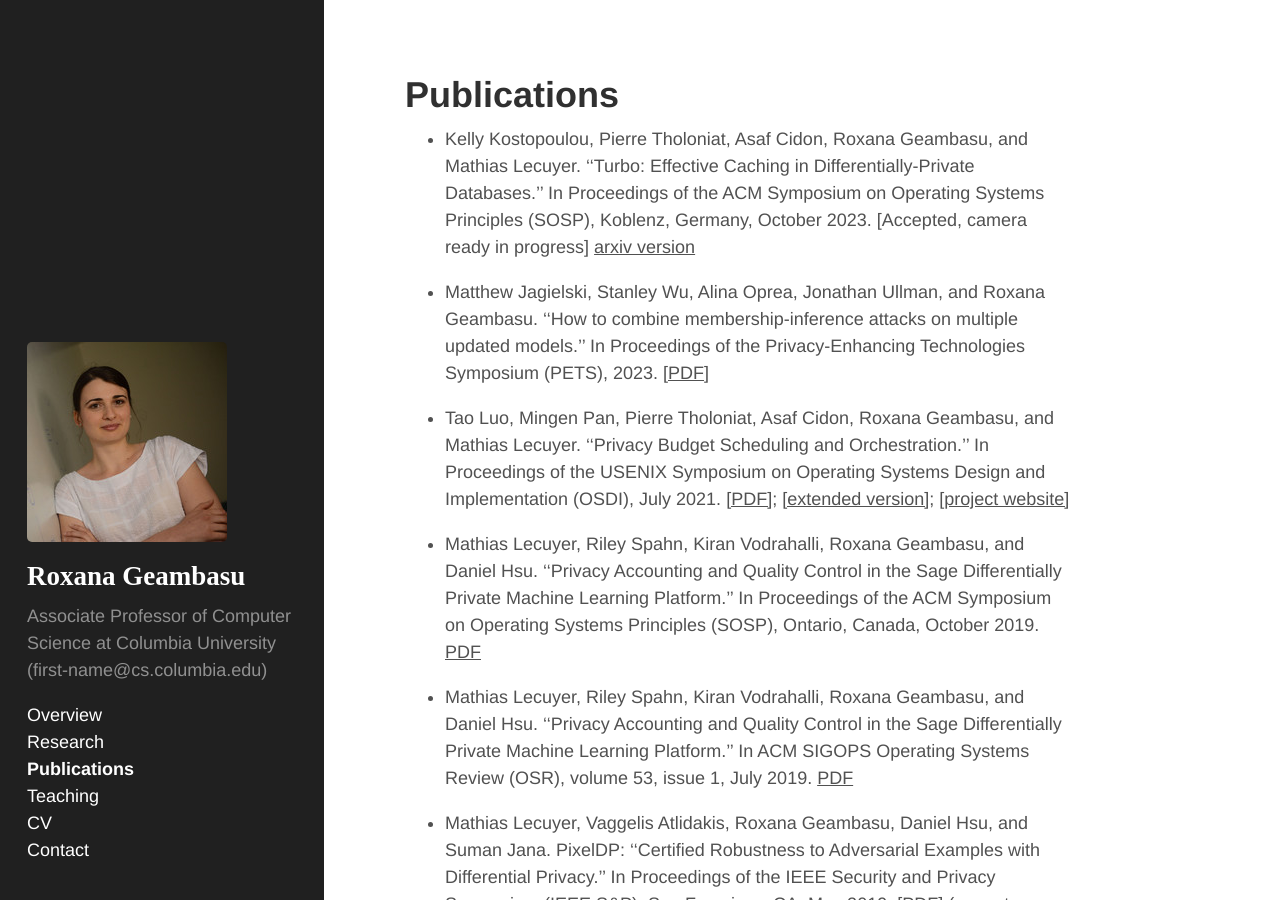
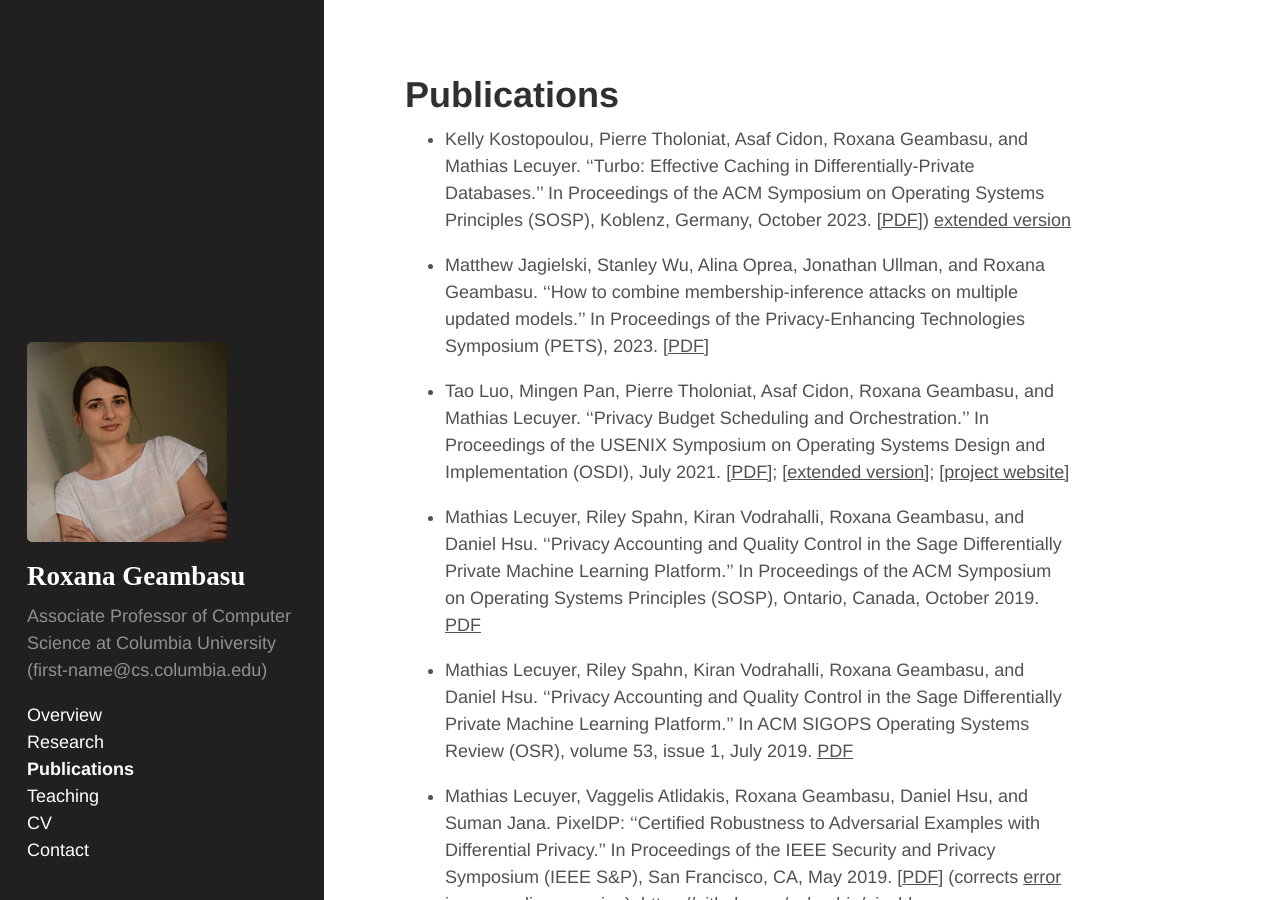
Before and after one commit to roxanageambasu/roxanageambasu.github.io, a Jekyll site: the page built from 02-publications.md, in a window 1280 px wide and 900 px high. Built offline with Jekyll 4.4.1, drawn with Linux system fonts in a browser that asks for light colours.

Commit message:
sosp pub

```diff
--- a/02-publications.md
+++ b/02-publications.md
@@ -5,8 +5,8 @@ title: Publications
 * Kelly Kostopoulou, Pierre Tholoniat, Asaf Cidon, Roxana Geambasu, and
   Mathias Lecuyer.  ''Turbo: Effective Caching in Differentially-Private Databases.''
   In Proceedings of the ACM Symposium on Operating Systems Principles (SOSP),
-  Koblenz, Germany, October 2023.  [Accepted, camera ready in progress] [arxiv
-  version](https://arxiv.org/abs/2306.16163)
+  Koblenz, Germany, October 2023.  [[PDF]]({{ site.baseurl
+  }}/publications/sosp2023turbo.pdf)) [extended version](https://arxiv.org/abs/2306.16163)
 
 * Matthew Jagielski, Stanley Wu, Alina Oprea, Jonathan Ullman, and Roxana
   Geambasu. ''How to combine membership-inference attacks on multiple updated
```
Also changed, not shown: 1 other file.
